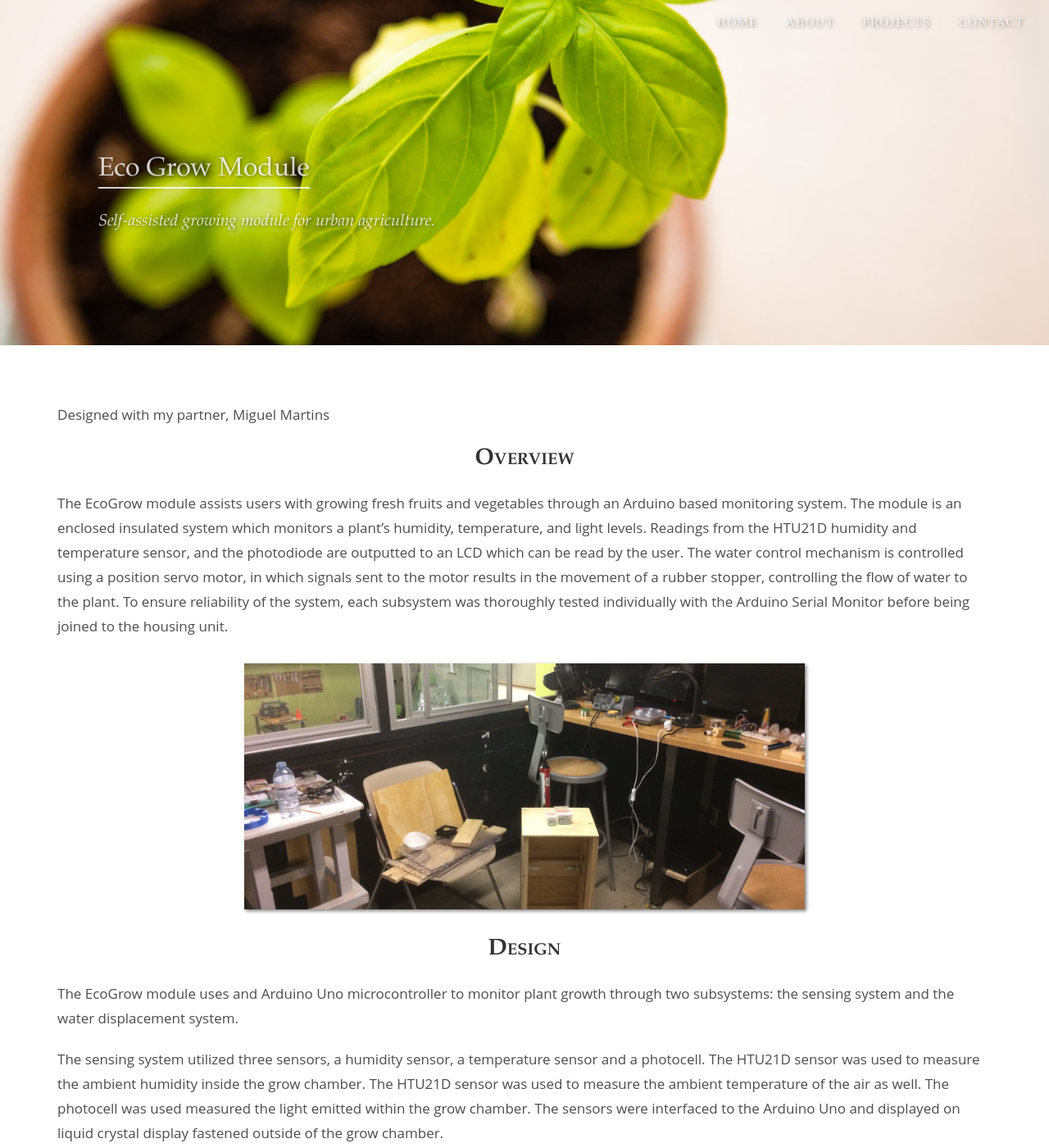
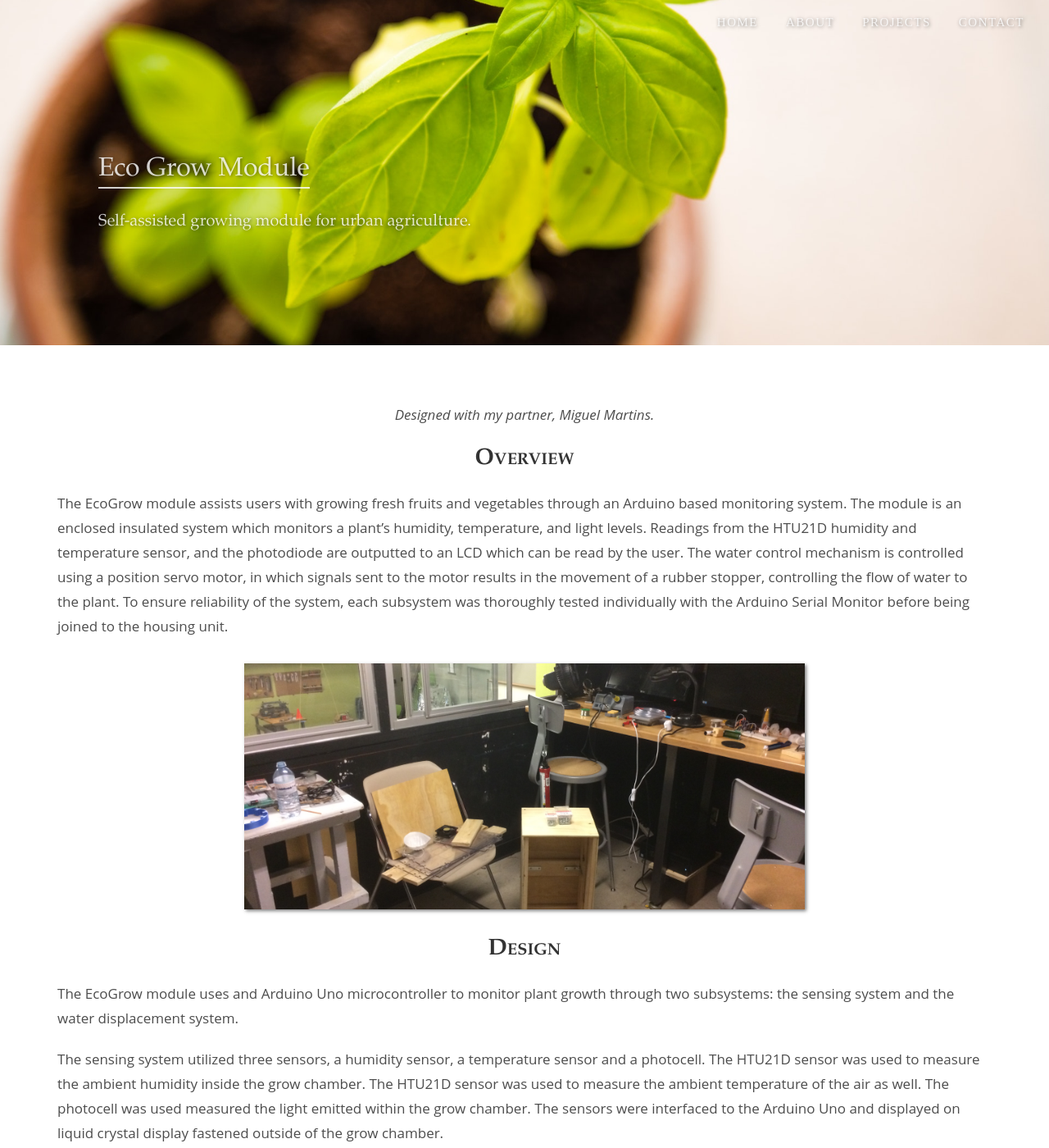
Before and after one commit to nBuze/Portfolio-Site, a Jekyll site: the page built from projects/ecogrow.html, in a window 1280 px wide and 1400 px high, scrolled down 279 px. Shown: the whole window at 82% size. Built offline with Jekyll 4.4.1, drawn with Linux system fonts in a browser that asks for light colours; Markdown is read by kramdown in place of the engine named in the settings.

Commit message:
Fixed Migs creditation

```diff
--- a/css/ecogrow.project.css
+++ b/css/ecogrow.project.css
@@ -93,7 +93,7 @@
     font-family: 'Open Sans';
     min-width: 300px;
 }
-span {
+.center {
     font-style: italic;
     text-align: center;
 }
--- a/projects/ecogrow.html
+++ b/projects/ecogrow.html
@@ -4,7 +4,7 @@
 subtitle: Self-assisted growing module for urban agriculture.
 css: ecogrow.project
 ---
-<p class="center">Designed with my partner, Miguel Martins</p>
+<p class="center">Designed with my partner, Miguel Martins.</p>
 
 <h2>Overview</h2>
 <p>The EcoGrow module assists users with growing fresh fruits and vegetables through an Arduino based monitoring system. The module is an enclosed insulated system which monitors a plant’s humidity, temperature, and light levels. Readings from the HTU21D humidity and temperature sensor, and the photodiode are outputted to an LCD which can be read by the user. The water control mechanism is controlled using a position servo motor, in which signals sent to the motor results in the movement of a rubber stopper, controlling the flow of water to the plant. To ensure reliability of the system, each subsystem was thoroughly tested individually with the Arduino Serial Monitor before being joined to the housing unit.</p>
```
